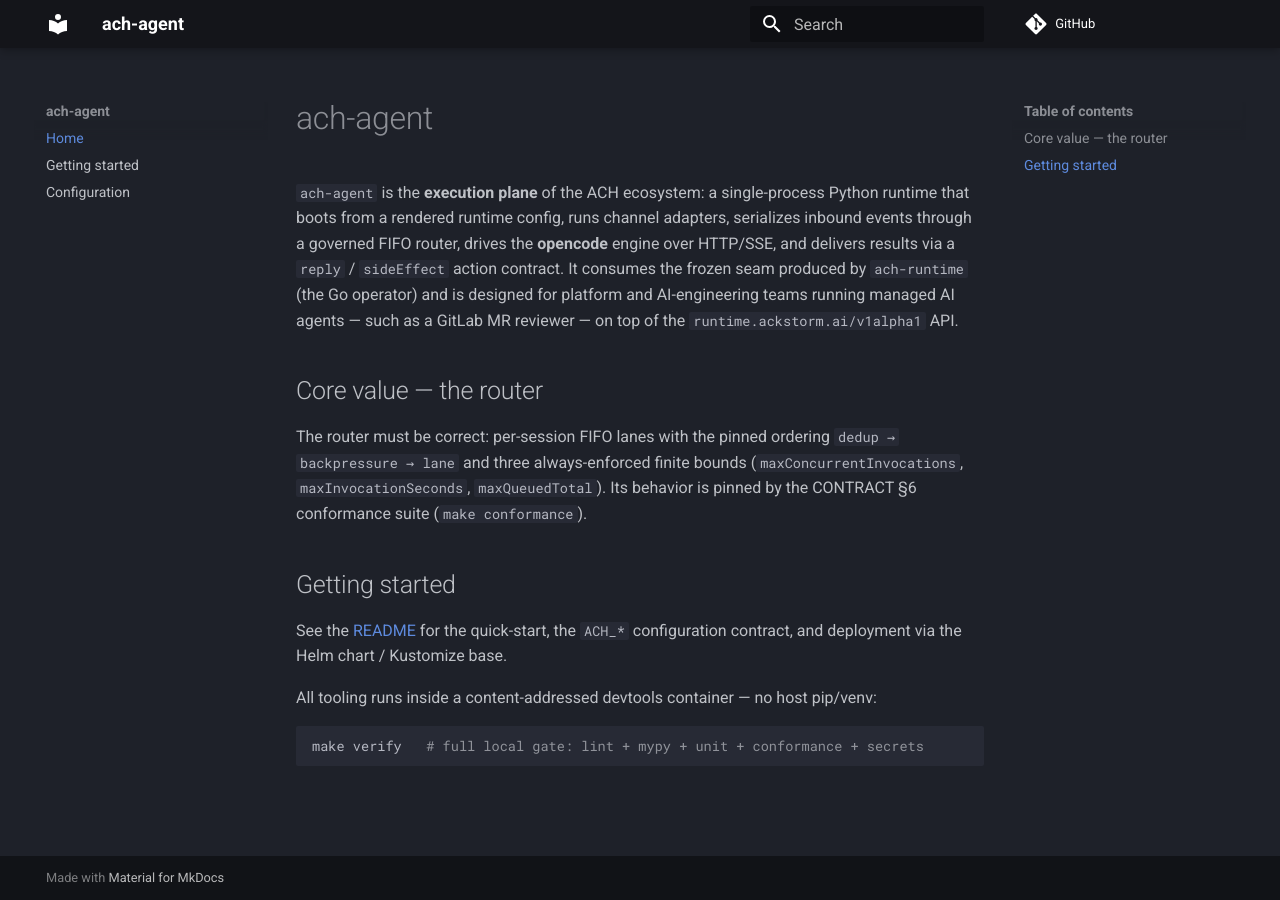
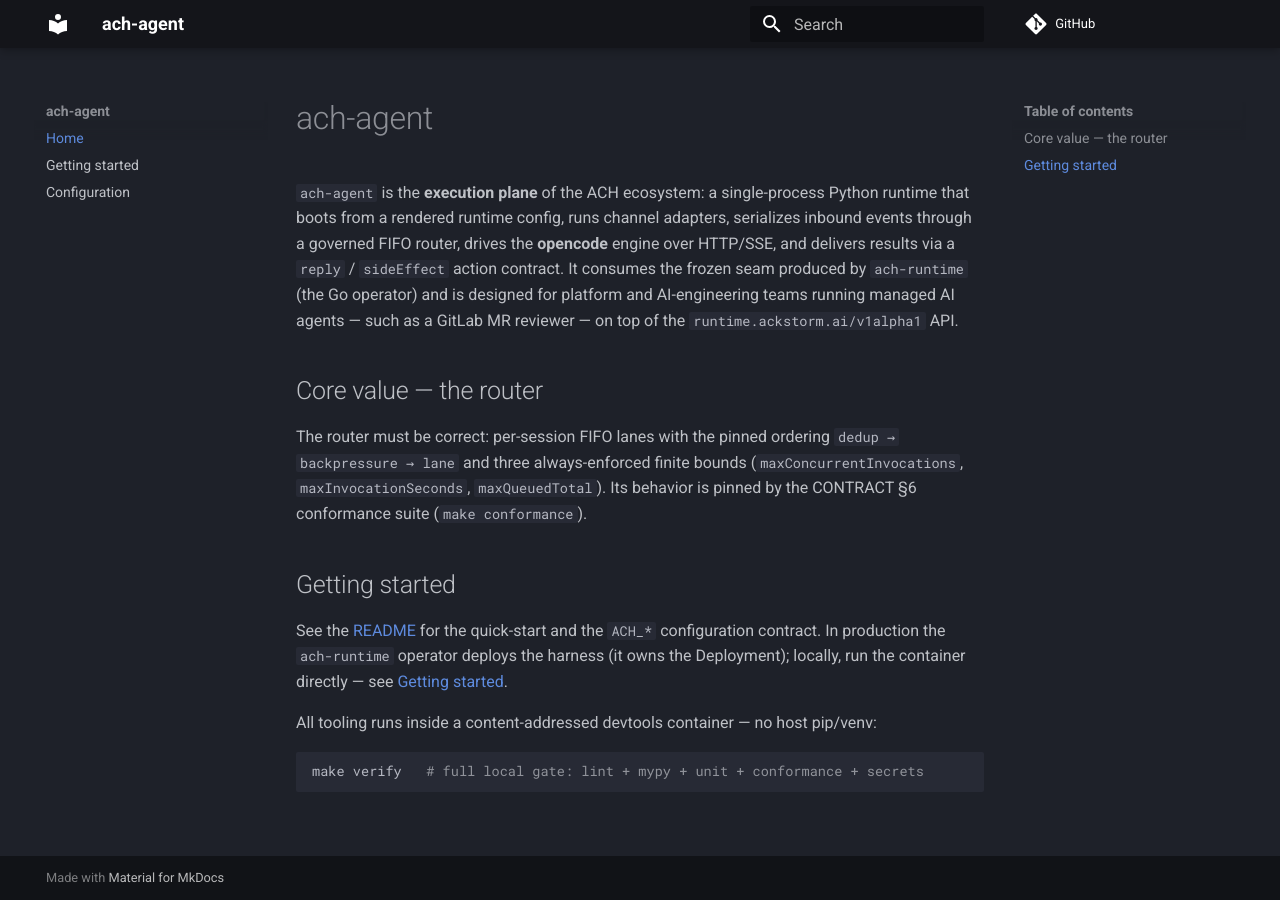
Before and after one commit to ackstorm/ach-agent, an MkDocs documentation site: the page built from docs/index.md, in a window 1280 px wide. Built offline with MkDocs 1.6.1 and Material for MkDocs 9.7.7, drawn with Linux system fonts in a browser that asks for light colours; comment, search, counter and statistics services are not loaded.

Commit message:
chore: drop Helm chart + Kustomize base (operator owns the Deployment)
The ach-runtime operator builds the Deployment from the Agent CRD (CONTRACT §1);
the standalone chart/kustomize were a redundant, unexercised second deployer
(stale 8080 vs 8000 port). Remove deploy/, the chart-publish step in release.yml,
the helm/kustomize Makefile targets, and the Chart/values bumps in release-bump.
Repoint README + docs deployment to the operator. Images still publish to GHCR.

```diff
--- a/docs/index.md
+++ b/docs/index.md
@@ -17,8 +17,9 @@ by the CONTRACT §6 conformance suite (`make conformance`).
 
 ## Getting started
 
-See the [README](https://github.com/ackstorm/ach-agent#readme) for the quick-start, the
-`ACH_*` configuration contract, and deployment via the Helm chart / Kustomize base.
+See the [README](https://github.com/ackstorm/ach-agent#readme) for the quick-start and the
+`ACH_*` configuration contract. In production the `ach-runtime` operator deploys the harness
+(it owns the Deployment); locally, run the container directly — see [Getting started](getting-started.md).
 
 All tooling runs inside a content-addressed devtools container — no host pip/venv:
 
```
Also changed, not shown: CHANGELOG.md (+6 -0 lines), README.md (+6 -11 lines), 9 other files.
